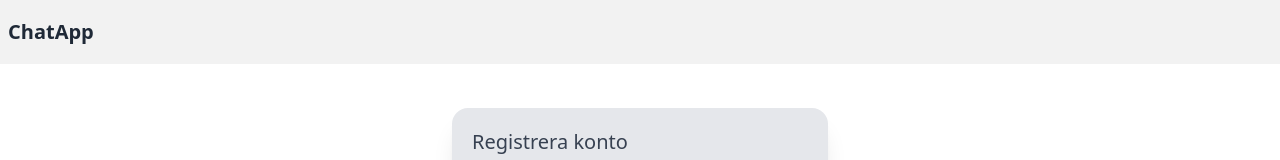
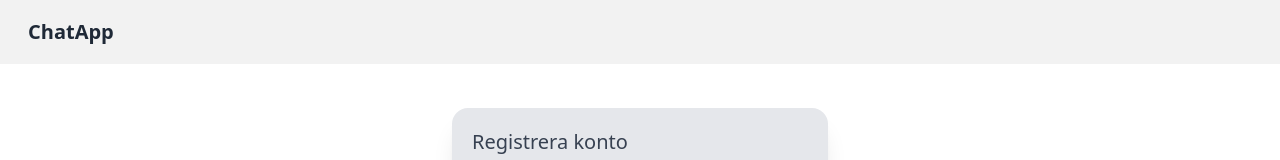
Before and after one commit to mariaMerethe/chatapp, a React (Vite) app: page /register in a window 1280 px wide. Shown: the top 160 px of the page. Built offline with nearby package versions, Linux system fonts and the light colour scheme.

Commit message:
la till lite padding i headern

```diff
--- a/src/components/Header.jsx
+++ b/src/components/Header.jsx
@@ -14,7 +14,7 @@ export default function Header({
   return (
     <div className="navbar bg-base-200 sticky top-0 z-[60]">
       <div className="flex-1">
-        <span className="text-xl font-bold">{title}</span>
+        <span className="text-xl pl-5 font-bold">{title}</span>
       </div>
 
       {/* ÄNDRAT: hela högersidan döljs om showUser/showMenu är false */}
```
